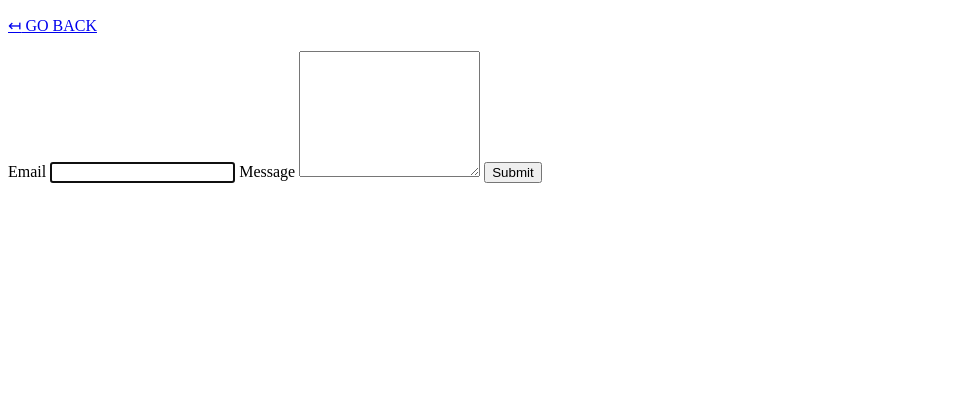
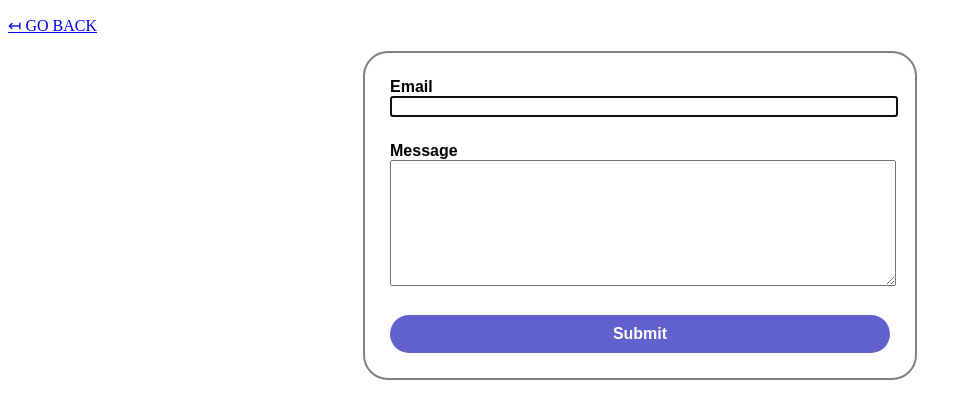
Before and after one commit to Hudz-Roman/goit-js-hw-09, a website built with Vite: page src/2-form.html in a window 1280 px wide. Shown: the whole page, without its empty margins (0-971 px from the left). Built offline with nearby package versions, Linux system fonts and the light colour scheme.

Commit message:
2-form CSS done

```diff
--- a/src/css/2-form.css
+++ b/src/css/2-form.css
@@ -1,3 +1,32 @@
+.feedback-form {
+  display: flex;
+  flex-direction: column;
+  width: 500px;
+  border: 2px solid #838080;
+  border-radius: 25px;
+  padding: 25px;
+  margin: 0 auto;
+  gap: 25px;
+}
+
+input,
+textarea {
+  width: 100%;
+}
+
+label {
+  font-family: sans-serif;
+  font-size: 16px;
+  font-weight: bold;
+}
+
 button {
+  color: white;
+  font-size: 16px;
+  font-weight: bold;
   cursor: pointer;
+  padding: 10px 0;
+  background-color: rgb(97, 97, 205);
+  border: none;
+  border-radius: 25px;
 }
```
